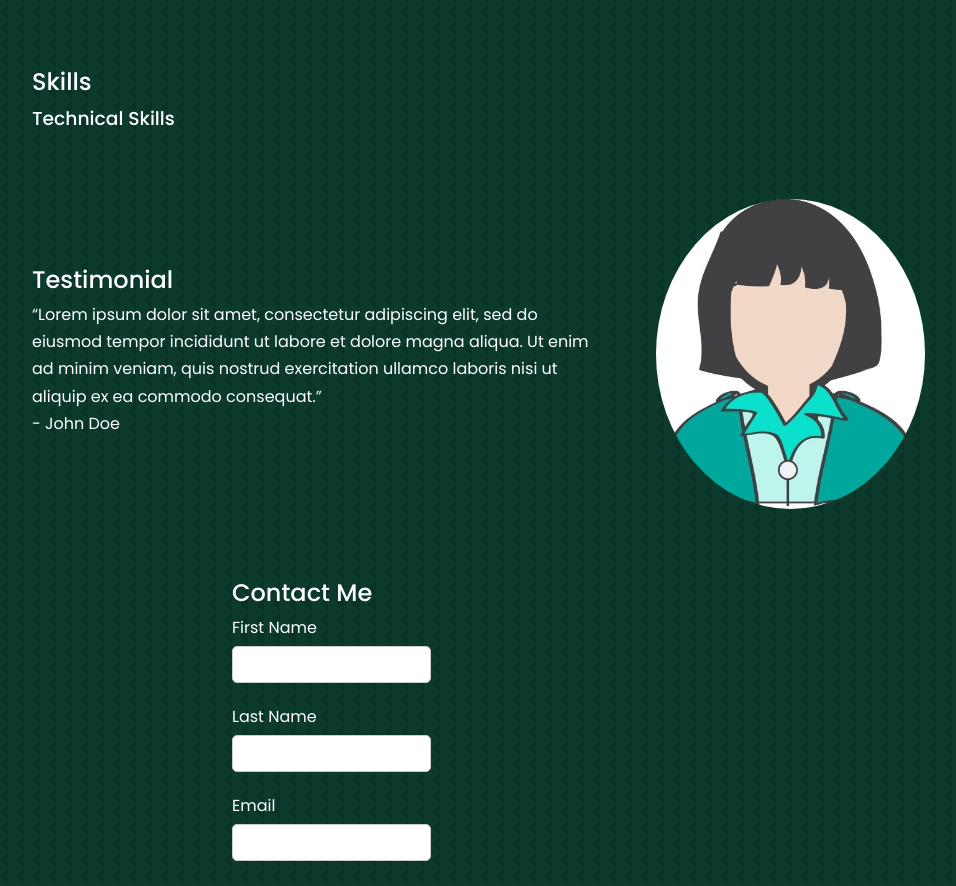
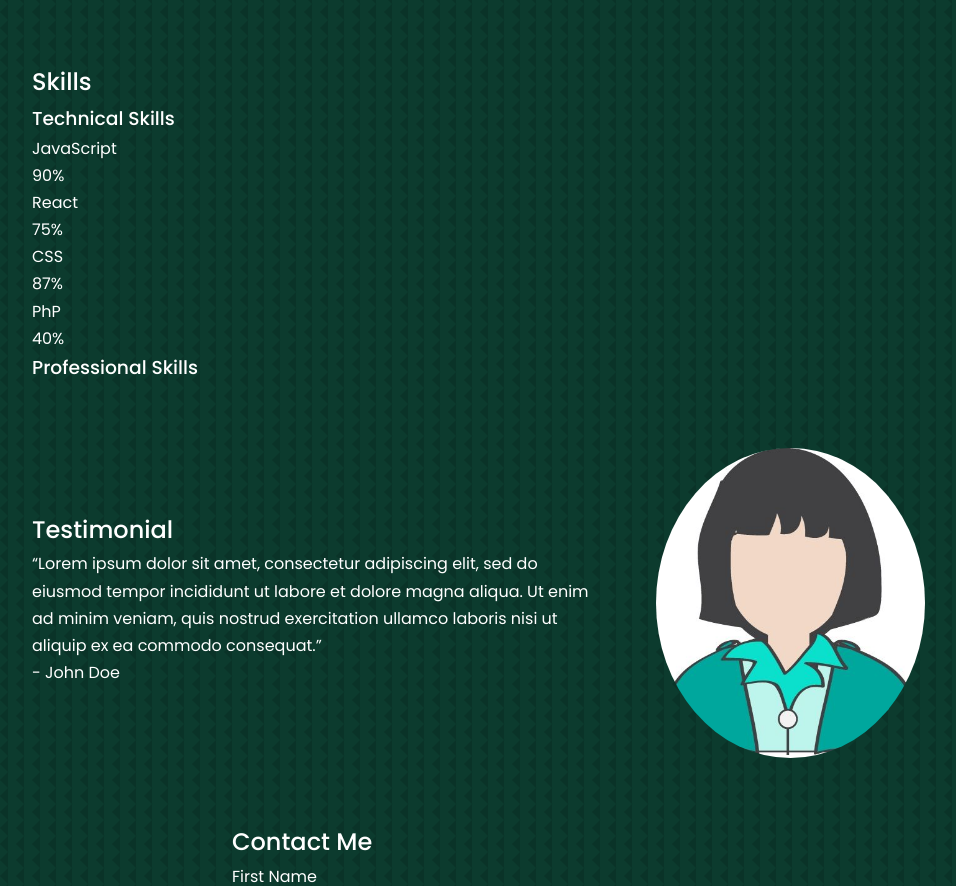
Before and after one commit to MillieMuteti/myPortfolio, a React (Vite) app: page / in a window 1280 px wide. Shown: the part 3100-3986 px from the top of the page, without its empty margins (128-1084 px from the left). Built offline with nearby package versions, Linux system fonts and the light colour scheme.

Commit message:
work on the technical skills

```diff
--- a/package.json
+++ b/package.json
@@ -10,6 +10,7 @@
     "preview": "vite preview"
   },
   "dependencies": {
+    "@ramonak/react-progress-bar": "^5.0.3",
     "bootstrap": "^5.3.1",
     "react": "^18.2.0",
     "react-dom": "^18.2.0",
--- a/src/components/skills/Skills.jsx
+++ b/src/components/skills/Skills.jsx
@@ -15,8 +15,70 @@ function Skills() {
                             <div className='skill'>
                                 <div className='partial'>
                                     <div className='info'>
+                                        <div className='name'>JavaScript</div>
+
+                                        <div className='percentage'>90%</div>
 
                                     </div>
+                                    <div className='progression-bar'>
+
+                                        <div className='percentagem' style={{width:"90%"}}></div>
+                                    </div>
+
+                                </div>
+                            </div>
+                            </div>
+
+                            <div className='each-skill'>
+                            <div className='skill'>
+                                <div className='partial'>
+                                    <div className='info'>
+                                        <div className='name'>React</div>
+
+                                        <div className='percentage'>75%</div>
+
+                                    </div>
+                                    <div className='progression-bar'>
+
+                                        <div className='percentagem' style={{width:"75%"}}></div>
+                                    </div>
+
+                                </div>
+                            </div>
+                            </div>
+
+                            <div className='each-skill'>
+                            <div className='skill'>
+                                <div className='partial'>
+                                    <div className='info'>
+                                        <div className='name'>CSS</div>
+
+                                        <div className='percentage'>87%</div>
+
+                                    </div>
+                                    <div className='progression-bar'>
+
+                                        <div className='percentagem' style={{width:"87%"}}></div>
+                                    </div>
+
+                                </div>
+                            </div>
+                            </div>
+
+                            <div className='each-skill'>
+                            <div className='skill'>
+                                <div className='partial'>
+                                    <div className='info'>
+                                        <div className='name'>PhP</div>
+
+                                        <div className='percentage'>40%</div>
+
+                                    </div>
+                                    <div className='progression-bar'>
+
+                                        <div className='percentagem' style={{width:"40%"}}></div>
+                                    </div>
+
                                 </div>
                             </div>
                             </div>
@@ -24,7 +86,16 @@ function Skills() {
                         </div>
                     </div>
                 </div>
-                <div className='col-md-6 col-sm-12'></div>
+                <div className='col-md-6 col-sm-12'>
+                    <div className='professional-skills'>
+                        <h3>Professional Skills</h3>
+                        <ul className='professional-list'>
+                            <li>
+                                <div className='progress progress-circle'></div>
+                            </li>
+                        </ul>
+                    </div>
+                </div>
 
             </div>
         </div>
```
Also changed, not shown: 1 other file (tests, documents, lock files or other folders).
